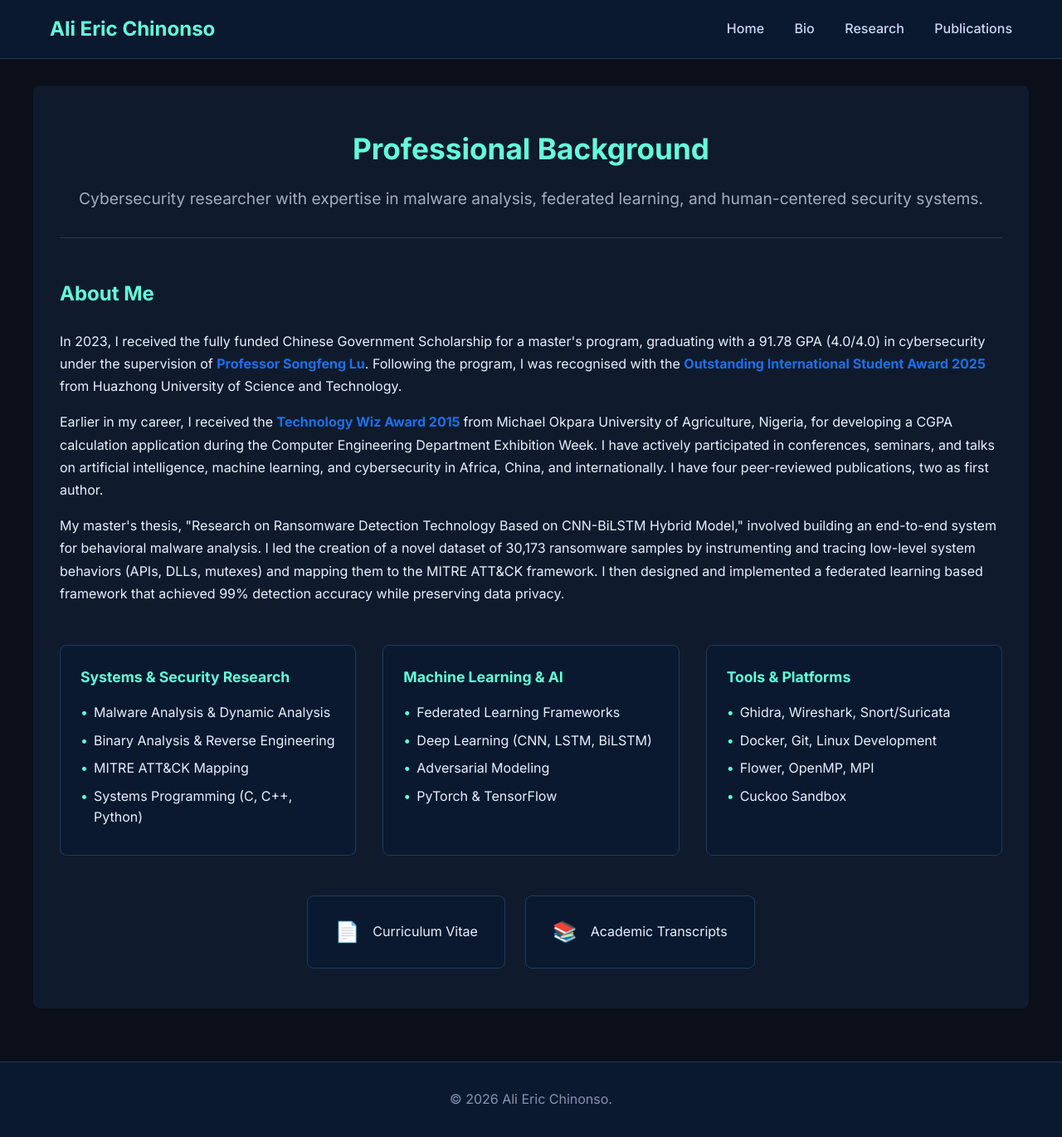
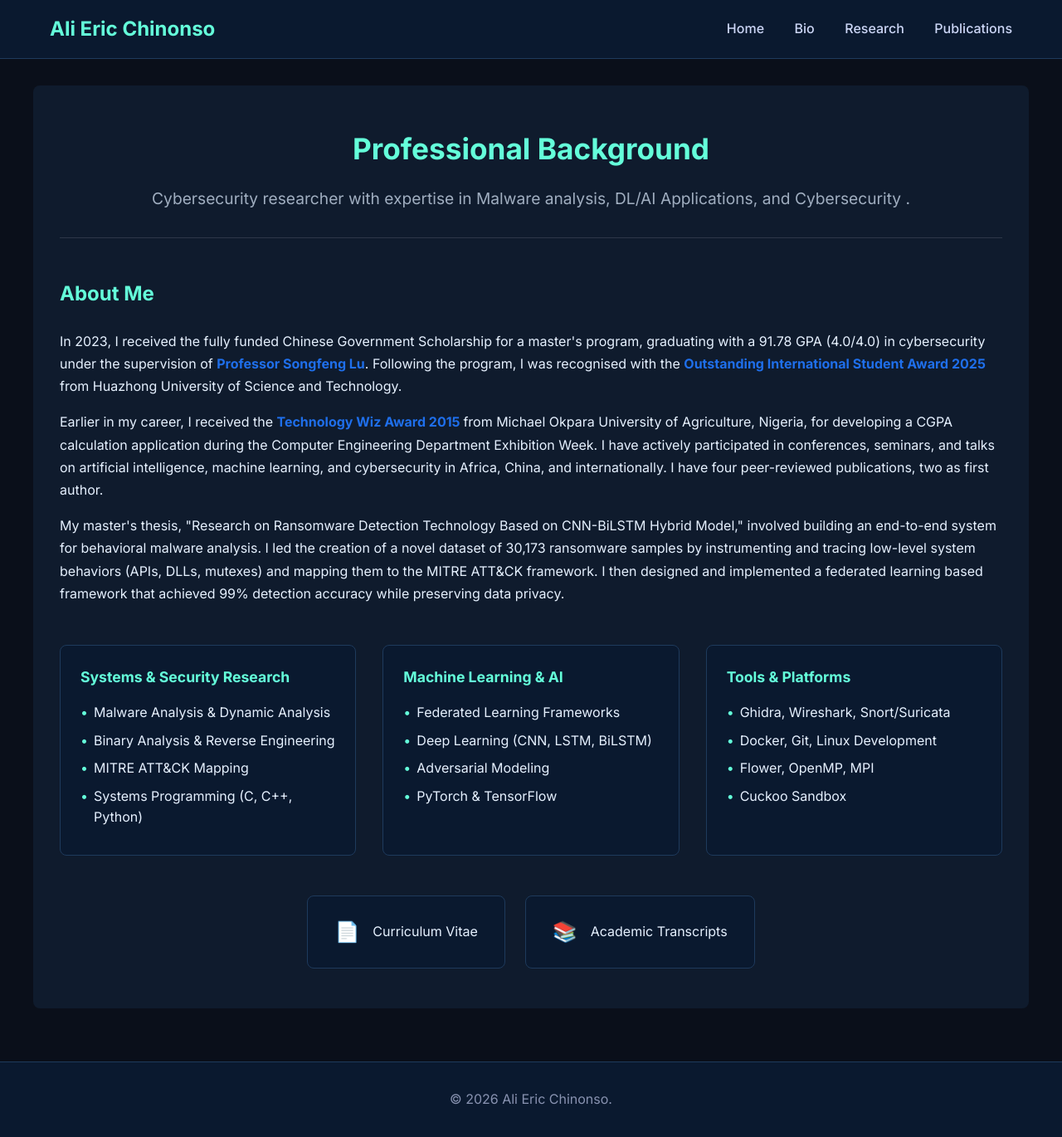
Before and after one commit to EmpireNetwork123/EmpireNetwork123.github.io, a Jekyll site: the page built from bio.md, in a window 1280 px wide and 1370 px high. Shown: the whole window at 83% size. Built offline with Jekyll 4.4.1, drawn with Linux system fonts in a browser that asks for light colours.

Commit message:
Update professional background description in bio.md

```diff
--- a/bio.md
+++ b/bio.md
@@ -6,7 +6,7 @@ permalink: /bio/
 
 <div class="page-header">
   <h2>Professional Background</h2>
-  <p>Cybersecurity researcher with expertise in malware analysis, federated learning, and human-centered security systems.</p>
+  <p>Cybersecurity researcher with expertise in Malware analysis, DL/AI Applications, and Cybersecurity .</p>
 </div>
 
 <div class="bio-content">
```
